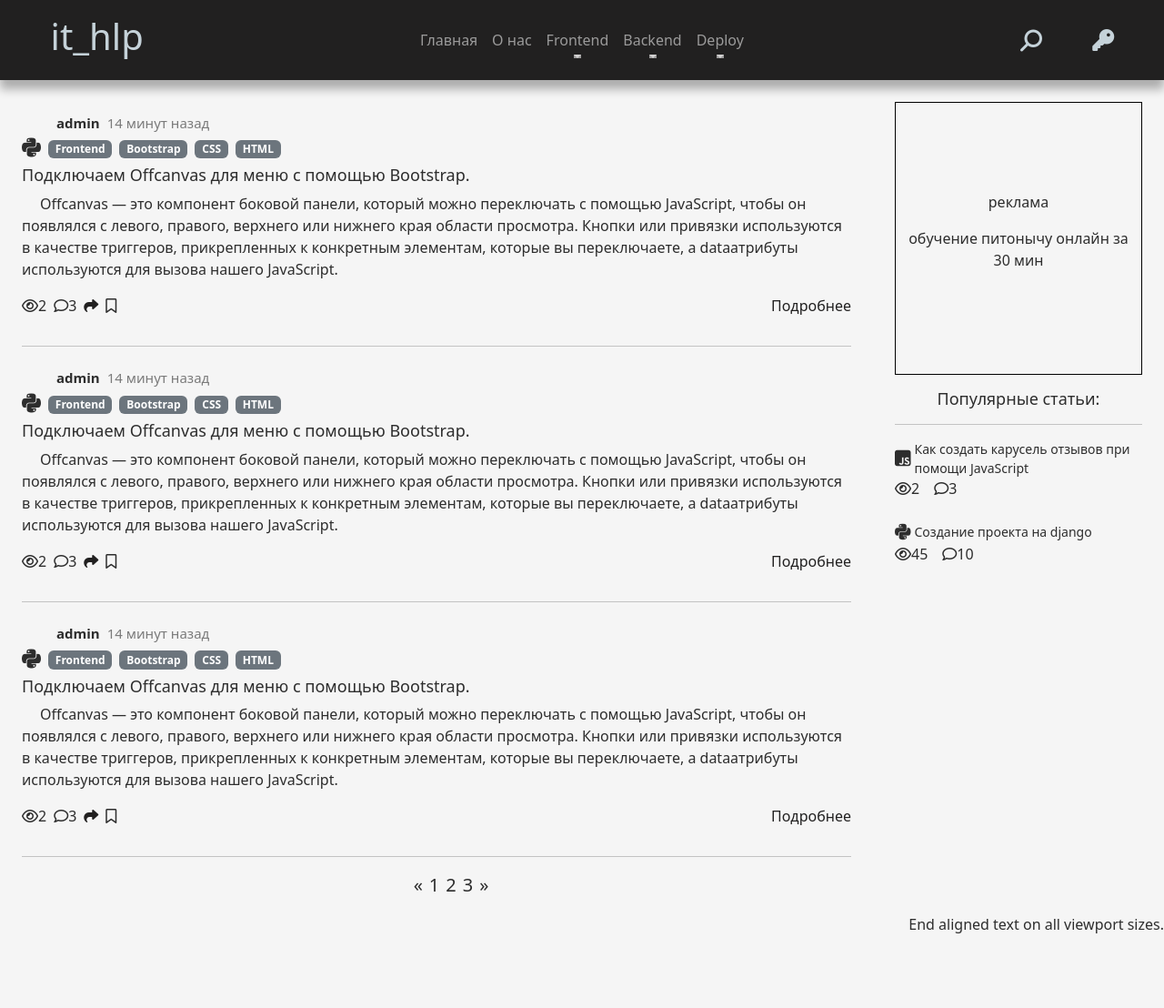
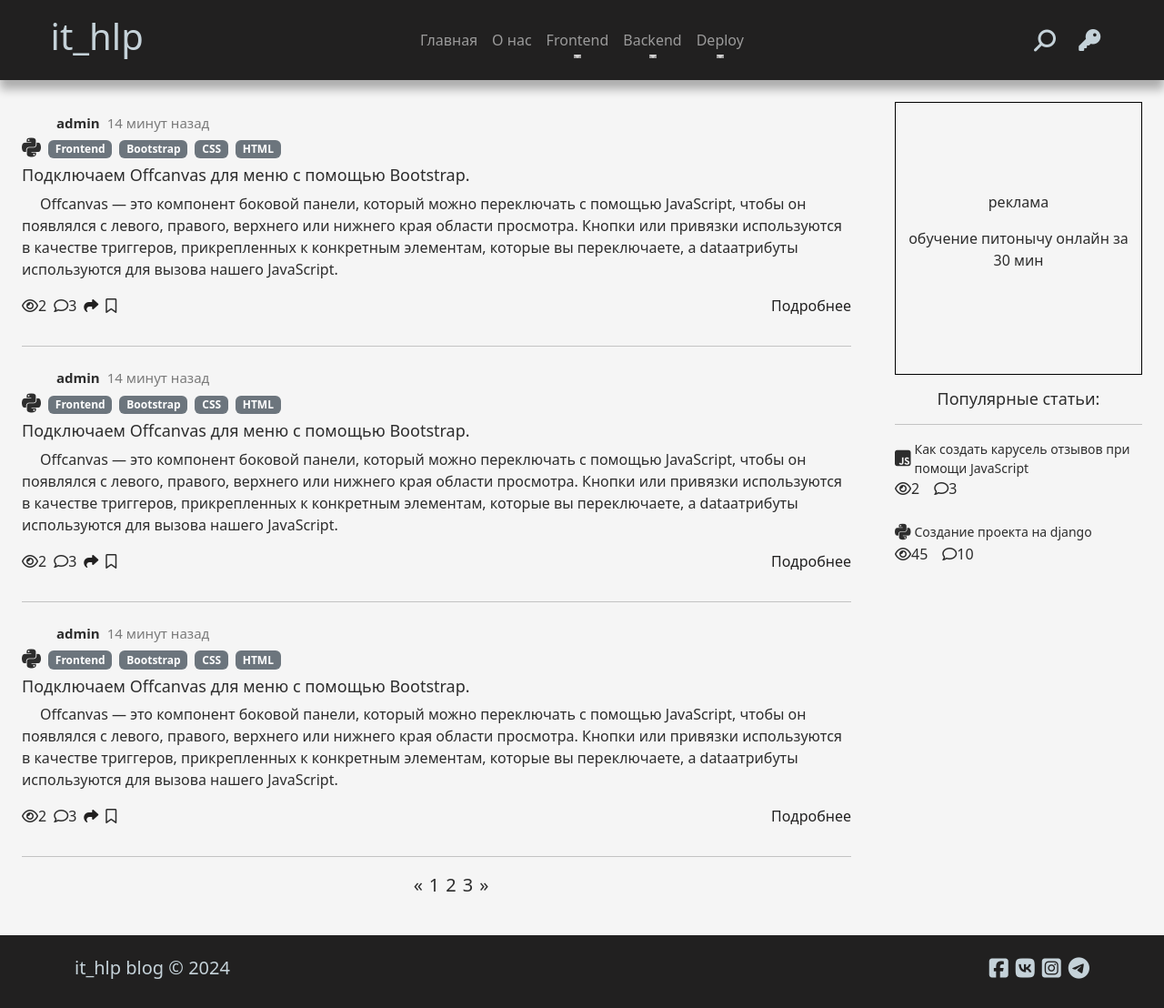
Before and after one commit to Lavarenka/Ithelp_frontend, a React (Vite) app in the folder hlp_react/: page / in a window 1280 px wide. Shown: the whole page at 91% size. Before the commit the page ends 1028 px from the top, so only its background shows below. Built offline with nearby package versions, Linux system fonts and the light colour scheme.

Commit message:
footer layout

```diff
--- a/hlp_react/src/App.jsx
+++ b/hlp_react/src/App.jsx
@@ -2,15 +2,23 @@ import { useState } from "react";
 import viteLogo from "/vite.svg";
 import Header from "./components/HeaderSection/HeaderSection";
 import BodySection from "./components/BodySection/BodySection";
+import Sitebar from "./components/SitebarSection/SitebarSection";
+import Footer from "./components/FooterSection/FooterSection";
 
 function App() {
   return (
     <>
-      <Header></Header>
-      <BodySection></BodySection>
-      <div>
-        <p class="text-end">End aligned text on all viewport sizes.</p>
-      </div>
+      <Header/>
+
+      <main class="main">
+        <div class="container-fluid">
+          <div class="row">
+            <BodySection/>
+            <Sitebar/>
+          </div>
+        </div>
+      </main>
+      <Footer/>
     </>
   );
 }
--- a/hlp_react/src/components/BodySection/BodySection.css
+++ b/hlp_react/src/components/BodySection/BodySection.css
@@ -60,32 +60,3 @@
 
 
 /*  ----------------- /body -------------------  */
-
-
-/*  ----------------- sitebar -------------------  */
-
-.advertising {
-    min-height: 300px;
-    border: 1px solid black;
-    display: flex;
-    justify-content: center;
-    align-items: center;
-    padding: 10px;
-    flex-direction: column;
-    text-align: center;
-}
-
-.star_h1 {
-    text-align: center;
-}
-
-.star_h1 h1 {
-    font-size: 18px;
-}
-
-.star_item_h2 {
-    font-size: 14px;
-    font-weight: normal;
-}
-
-/*  ----------------- /sitebar -------------------  */
--- /dev/null
+++ b/hlp_react/src/components/FooterSection/FooterSection.css
@@ -0,0 +1,9 @@
+/*  ----------------- footer -------------------  */
+
+.footer {
+    background: #212020FF;
+    color: #c5d2d9;
+
+}
+
+/*  ----------------- /footer -------------------  */
--- /dev/null
+++ b/hlp_react/src/components/FooterSection/FooterSection.jsx
@@ -0,0 +1,32 @@
+import "./FooterSection.css";
+
+export default function Footer() {
+  return (
+    <>
+      <footer class="footer">
+        <div class="container">
+          <div class=" row my-4 py-4">
+            <div class="col-md-6">
+              <h5>it_hlp blog © 2024</h5>
+            </div>
+
+            <div class="col-md-6 d-flex justify-content-md-end ">
+              <div class="me-2">
+                <i class="fa-brands fa-square-facebook fa-xl"></i>
+              </div>
+              <div class="me-2">
+                <i class="fa-brands fa-vk fa-xl"></i>
+              </div>
+              <div class="me-2">
+                <i class="fa-brands fa-square-instagram fa-xl"></i>
+              </div>
+              <div class="">
+                <i class="fa-brands fa-telegram fa-xl"></i>
+              </div>
+            </div>
+          </div>
+        </div>
+      </footer>
+    </>
+  );
+}
--- a/hlp_react/src/components/HeaderSection/HeaderSection.jsx
+++ b/hlp_react/src/components/HeaderSection/HeaderSection.jsx
@@ -98,7 +98,7 @@ export default function Header() {
                     </nav>
                 </div>
 
-                <div class="col col-lg-2 d-flex align-items-center justify-content-evenly order-3 header_icons header_link">
+                <div class="col col-lg-2 d-flex align-items-center justify-content-center order-3 header_icons header_link">
 
                     <button type="button" class="btn header_search" data-bs-toggle="modal"
                             data-bs-target="#searchModal" title="Поиск">
--- /dev/null
+++ b/hlp_react/src/components/SitebarSection/SitebarSection.css
@@ -0,0 +1,27 @@
+/*  ----------------- sitebar -------------------  */
+
+.advertising {
+    min-height: 300px;
+    border: 1px solid black;
+    display: flex;
+    justify-content: center;
+    align-items: center;
+    padding: 10px;
+    flex-direction: column;
+    text-align: center;
+}
+
+.star_h1 {
+    text-align: center;
+}
+
+.star_h1 h1 {
+    font-size: 18px;
+}
+
+.star_item_h2 {
+    font-size: 14px;
+    font-weight: normal;
+}
+
+/*  ----------------- /sitebar -------------------  */
--- /dev/null
+++ b/hlp_react/src/components/SitebarSection/SitebarSection.jsx
@@ -0,0 +1,78 @@
+import "./SitebarSection.css";
+
+export default function Sitebar() {
+  return (
+    <>
+      <div class="col-3 d-none d-lg-block sitebar">
+        <div class="container-fluid">
+          <div class="advertising mb-3">
+            <div class="">
+              <p>реклама</p>
+            </div>
+            <div class="">
+              <p>обучение питонычу онлайн за 30 мин</p>
+            </div>
+          </div>
+          <div class="star">
+            <div class="star_h1">
+              <h1>Популярные статьи:</h1>
+            </div>
+            <hr />
+            <div class="star_item  mb-2">
+              <div class="d-flex align-items-center">
+                <div class="me-1">
+                  <i class="fa-brands fa-square-js fa-lg"></i>
+                </div>
+                <div class="star_item_h2">
+                  Как создать карусель отзывов при помощи JavaScript
+                </div>
+              </div>
+
+              <div class="star_icons d-flex ">
+                <div class="d-flex me-3 " title="Количество просмотров">
+                  <div class="">
+                    <i class="fa-regular fa-eye "></i>
+                  </div>
+                  <div class="">
+                    <p>2</p>
+                  </div>
+                </div>
+                <div class="d-flex me-2" title="Комментарии">
+                  <div class="">
+                    <i class="fa-regular fa-comment"></i>
+                  </div>
+                  <div class="">3</div>
+                </div>
+              </div>
+            </div>
+            <div class="star_item  mb-2">
+              <div class="d-flex align-items-center">
+                <div class="me-1">
+                  <i class="fa-brands fa-python fa-lg"></i>
+                </div>
+                <div class="star_item_h2">Создание проекта на django</div>
+              </div>
+
+              <div class="star_icons d-flex ">
+                <div class="d-flex me-3 " title="Количество просмотров">
+                  <div class="">
+                    <i class="fa-regular fa-eye "></i>
+                  </div>
+                  <div class="">
+                    <p>45</p>
+                  </div>
+                </div>
+                <div class="d-flex me-2" title="Комментарии">
+                  <div class="">
+                    <i class="fa-regular fa-comment"></i>
+                  </div>
+                  <div class="">10</div>
+                </div>
+              </div>
+            </div>
+          </div>
+        </div>
+      </div>
+    </>
+  );
+}
```
Also changed, not shown: hlp_react/src/components/BodySection/BodySection.jsx (+110 -161 lines).
